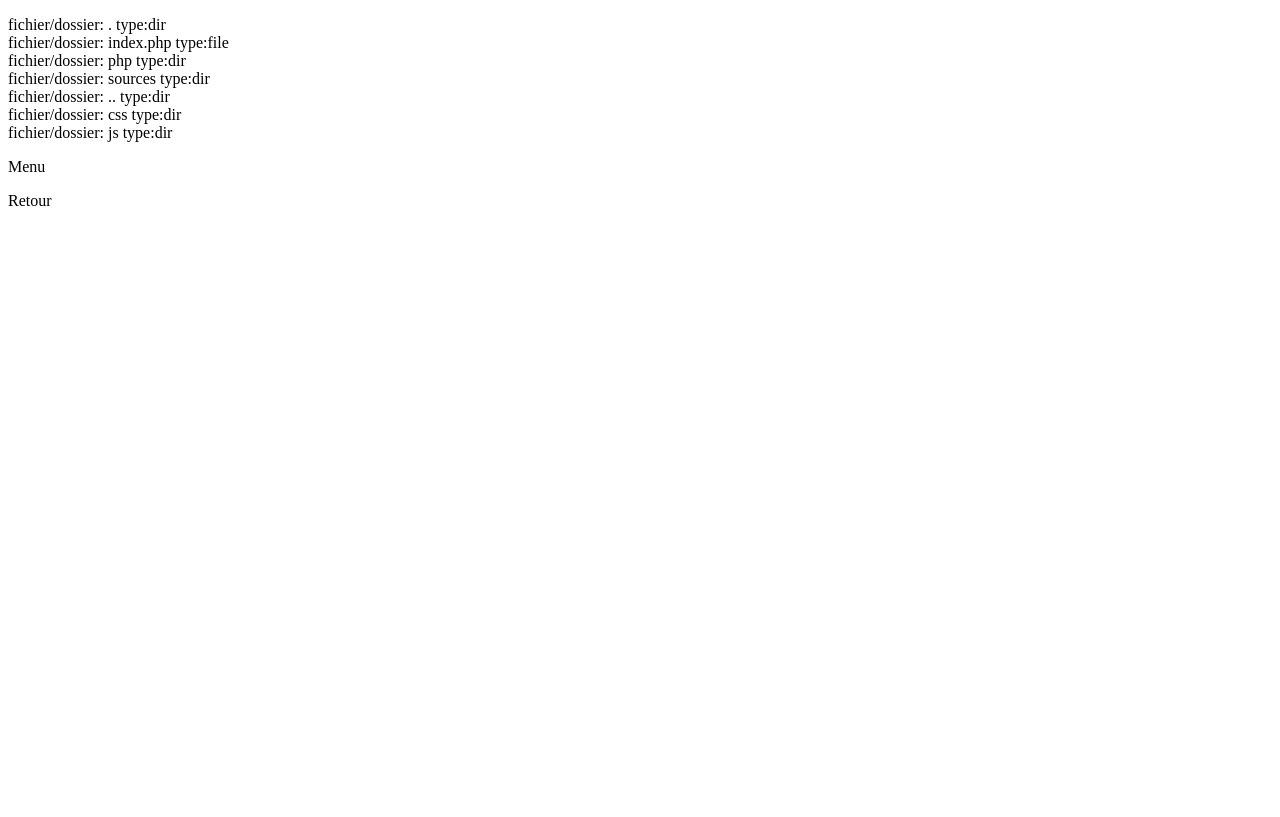
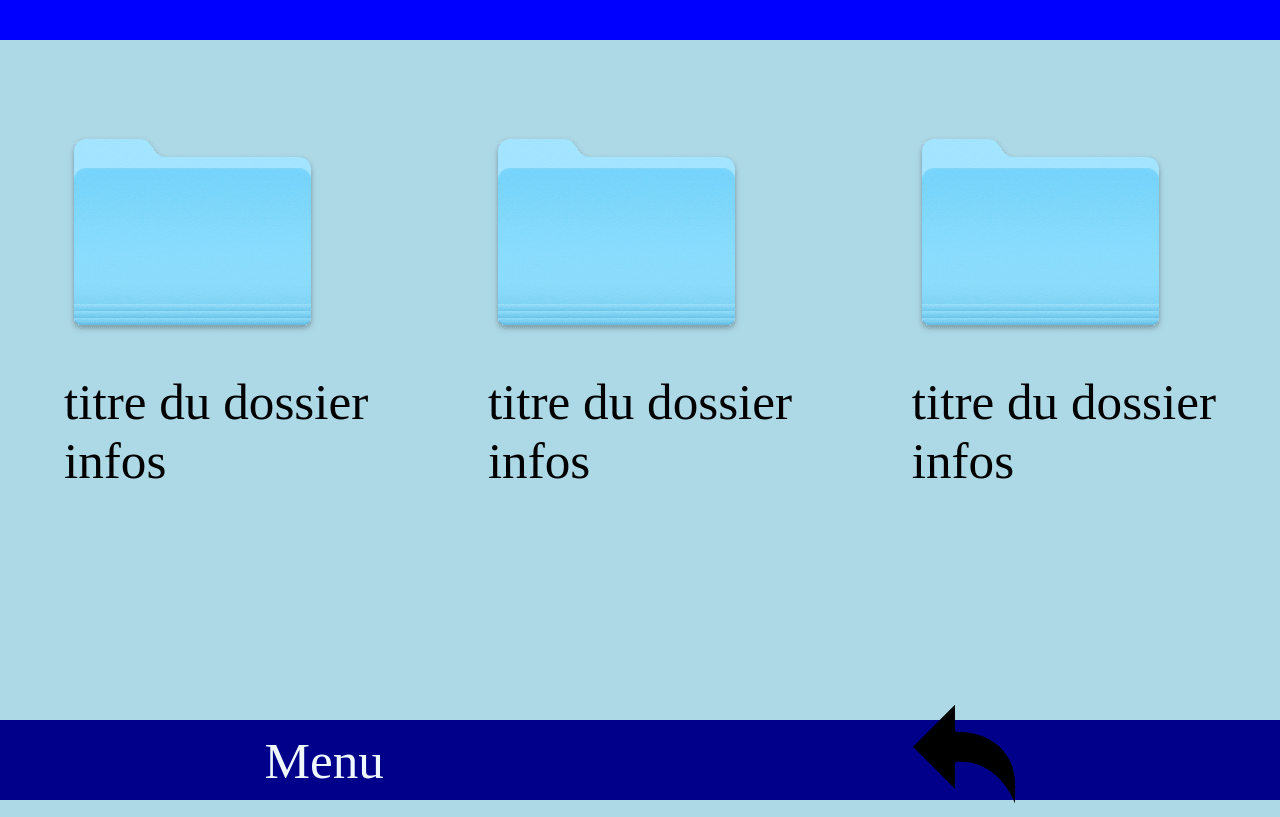
Before and after one commit to Knockturne42/ExplorateurFichier, a PHP site: page / in a window 1280 px wide. Before the commit the page ends 206 px from the top, so only its background shows below. Run offline with PHP 8.4, Linux system fonts and the light colour scheme.

Commit message:
mise en place css

```diff
--- a/css/style.css
+++ b/css/style.css
@@ -0,0 +1,51 @@
+*{
+    margin: 0;
+    padding: 0;
+}
+
+html{
+    width: 100%;
+    height: 100vh;
+}
+
+body{
+    width: 100%;
+    height: 100vh;
+    background-color: lightblue;
+    font-size: 4vw;
+}
+
+header{
+    width: 100%;
+    height: 5%;
+    background-color:blue;
+}
+
+footer{
+    width: 100%;
+    height: 10%;
+    background-color: darkblue;
+    position: absolute;
+    color: aliceblue;
+    bottom: 0;
+    display: flex;
+    justify-content: space-around;
+    align-items: center;
+}
+
+main{
+    padding: 5%;
+    display: flex;
+    flex-wrap: wrap;
+    justify-content: space-between;
+}
+
+#back{
+    width: 8%;
+    height: auto;
+}
+
+#back input{
+    width: 100%;
+    height: 100%;
+}
--- a/index.php
+++ b/index.php
@@ -2,6 +2,7 @@
 <html lang="fr">
 <head>
 	<meta charset="UTF-8">
+	<link rel="stylesheet" href="./css/style.css">
 	<title>Files Explorer</title>
 </head>
 <body>
@@ -9,17 +10,32 @@
 		<p id="path"></p>
 	</header>
 	<main>
-		<?php
+		<!-- <?php
 			include 'php/dir_fct.php';
-		?>
+		?> -->
+		<div class="dossier"><img src="./img/icone dossier.png" alt="">
+			<p>titre du dossier</p>
+			<p>infos</p>
+		</div>
+
+		<div class="dossier"><img src="./img/icone dossier.png" alt="">
+			<p>titre du dossier</p>
+			<p>infos</p>
+		</div>
+
+		<div class="dossier"><img src="./img/icone dossier.png" alt="">
+			<p>titre du dossier</p>
+			<p>infos</p>
+		</div>
 	</main>
 	<footer>
 		<div id="menu">
 			<p>Menu</p>
 		</div>
 		<div id="back">
-			<p>Retour</p>
+			<input type="image" value="Retour" src="img/arrow.svg" alt="">
 		</div>
 	</footer>
+	<script src="./js/script.js"></script>
 </body>
 </html>
```
Also changed, not shown: img/arrow.svg (added), img/fleche-back.png (added), img/icone dossier.png (added), img/icone fichier.jpg (added), 1 other file.
